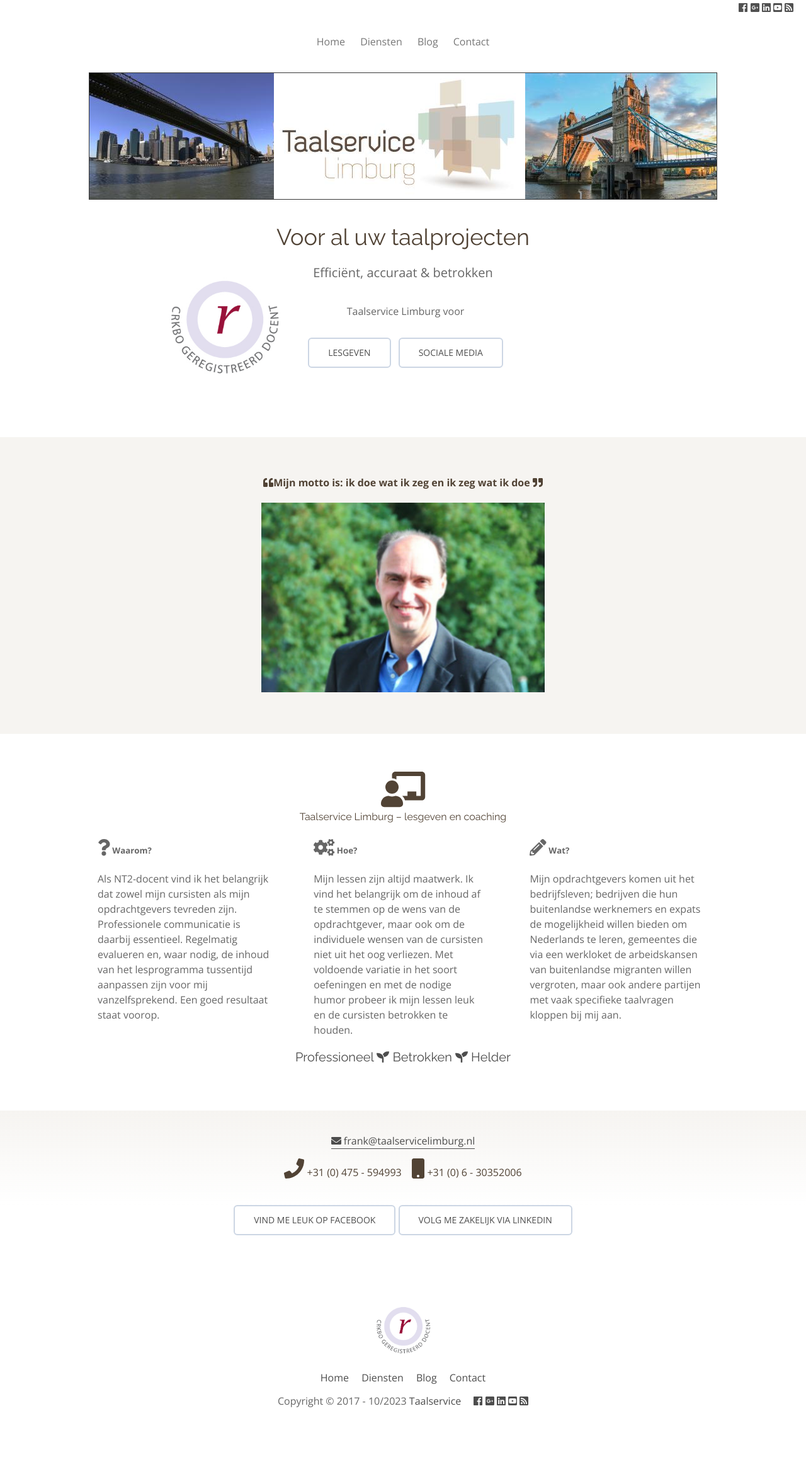
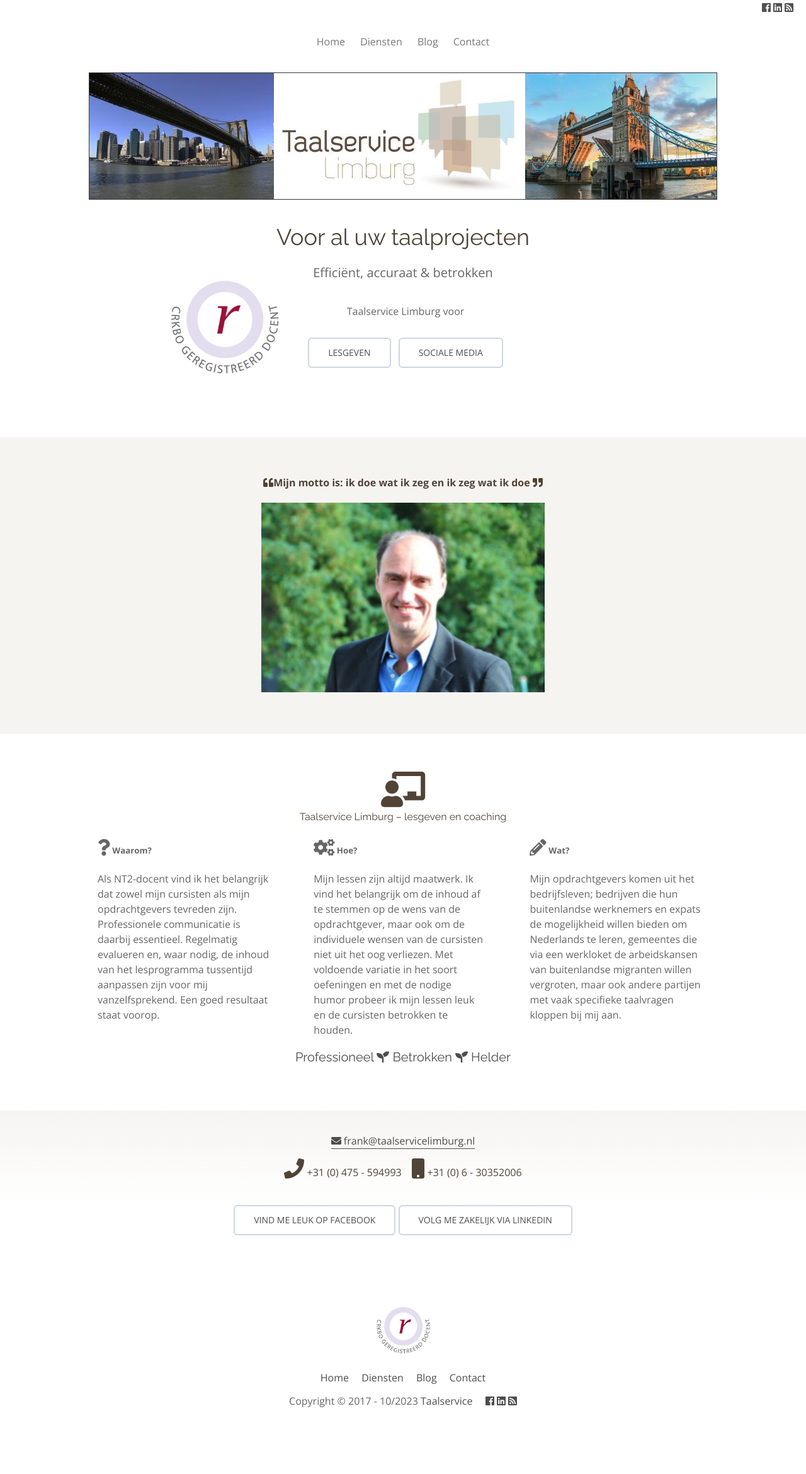
Before and after one commit to solilocide/solilocide.github.com, a Jekyll site: the page built from index.html, in a window 1280 px wide. Shown: the whole page at 63% size. Built offline with Jekyll 4.4.1, drawn with Linux system fonts in a browser that asks for light colours; nearby versions of some CDN libraries; comment, search, counter and statistics services are not loaded.

Commit message:
update social media links/buttons

```diff
--- a/_includes/footer.html
+++ b/_includes/footer.html
@@ -17,9 +17,7 @@
       <span class="pull-left">Copyright © 2017 - {{ 'now' | date: "%m/%Y" }} <a href="{{ site.baseurl }}/">Taalservice</a></span>
       <span class="pull-right">
         <a href="https://www.facebook.com/taalservicelimburg/" target="blank"><i class="fab fa-facebook" title="FaceBook"></i></a>
-        <a href="https://plus.google.com/+QuWiCoHaelen" target="blank"><i class="fab fa-google-plus-square" title="GPlus"></i></a>
         <a href="https://www.linkedin.com/in/frankvanderschuren/" target="blank"><i class="fab fa-linkedin" title="LinkedIn"></i></a>
-        <a href="https://www.youtube.com/channel/UCDpKvRJy8qCzjyHX01ZQnfA" target="blank"><i class="fab fa-youtube-square" title="YouTube"></i></a>
         <a href="{{ site.baseurl }}/feed.xml" target="blank"><i class="fas fa-rss-square" title="RSS feed"></i></a>
       </span>
       <a href="#" class="crunchify-top"><i class="fas fa-chevron-up custom" ></i></a>
--- a/_includes/header.html
+++ b/_includes/header.html
@@ -1,9 +1,7 @@
 <div class="fixed">
 <div class="social_header">
     <a href="https://www.facebook.com/taalservicelimburg/" target="blank"><i class="fab fa-facebook" title="FaceBook"></i></a>
-    <a href="https://plus.google.com/+QuWiCoHaelen" target="blank"><i class="fab fa-google-plus-square" title="GPlus"></i></a>
     <a href="https://www.linkedin.com/in/frankvanderschuren/" target="blank"><i class="fab fa-linkedin" title="LinkedIn"></i></a>
-    <a href="https://www.youtube.com/channel/UCDpKvRJy8qCzjyHX01ZQnfA" target="blank"><i class="fab fa-youtube-square" title="YouTube"></i></a>
     <a href="{{ site.baseurl }}/feed.xml" target="blank"><i class="fas fa-rss-square" title="RSS feed"></i></a>
 </div>
 
```
